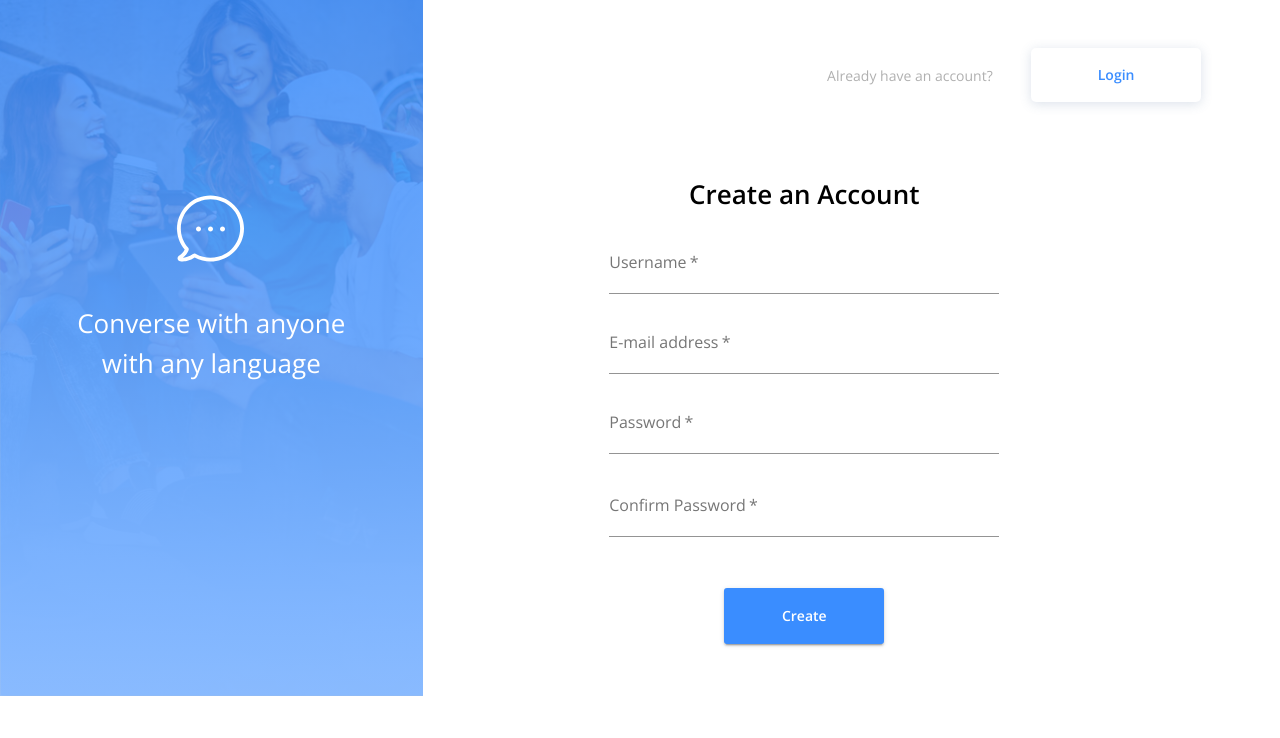
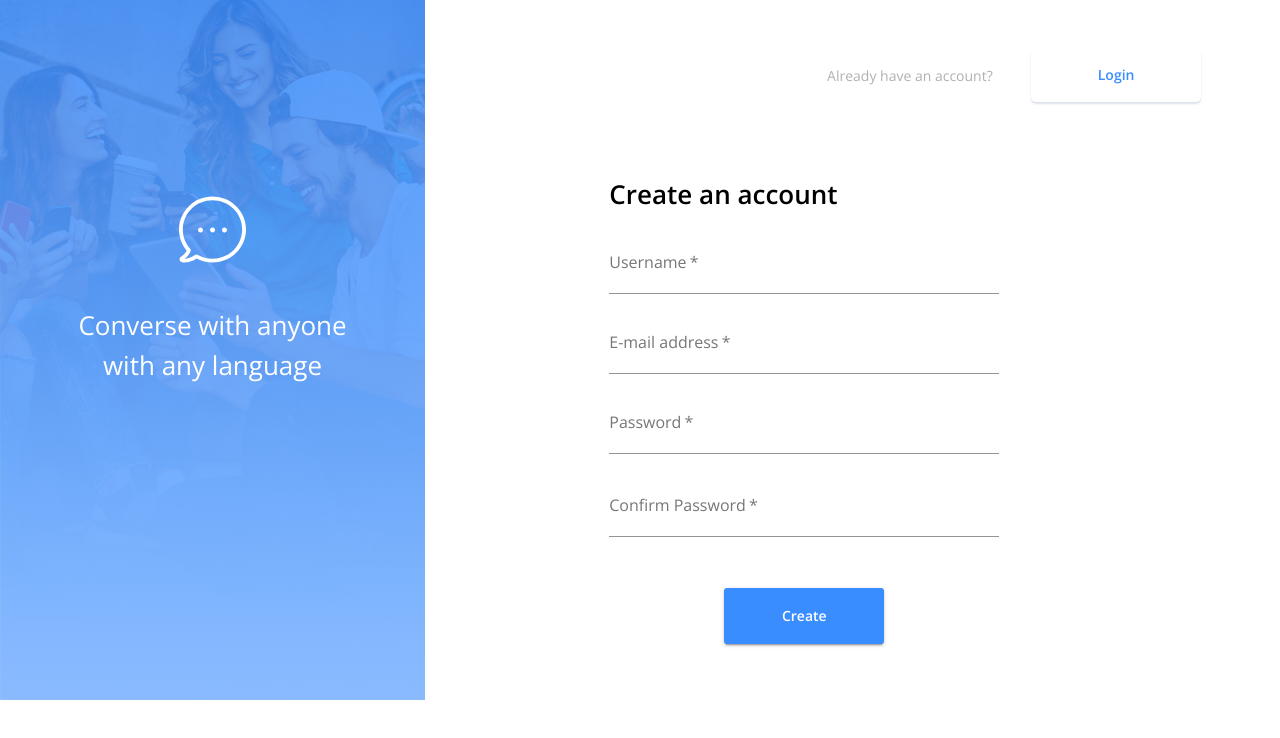
Before and after one commit to Bluekev22/43ed86, a React (Create React App) app in the folder client/: page / in a window 1280 px wide. Shown: the top 738 px of the page. Built offline with nearby package versions, Linux system fonts and the light colour scheme; no server answers.

Commit message:
Create Header component

```diff
--- a/client/src/Login.js
+++ b/client/src/Login.js
@@ -1,89 +1,73 @@
-import React, { useEffect } from 'react';
-import { useHistory } from 'react-router-dom';
-import { Grid, Typography, FormControl, TextField } from '@material-ui/core';
-import { makeStyles } from '@material-ui/core/styles';
-import SideCard from './components/Login/SideCard';
-import LinkContainer from './components/Login/LinkContainer';
-import LoginButton from './components/Login/LoginButton';
+import React, { useEffect } from "react";
+import { useHistory } from "react-router-dom";
+import { Grid, Typography, FormControl, TextField } from "@material-ui/core";
+import { makeStyles } from "@material-ui/core/styles";
+import SideCard from "./components/Login/SideCard";
+import LinkContainer from "./components/Login/LinkContainer";
+import LoginButton from "./components/Login/LoginButton";
+import Header from "./components/Login/Header";
 
 const useStyles = makeStyles((theme) => ({
-  height: '100vh',
   root: {
-    [theme.breakpoints.up('lg')]: {
-      flexDirection: 'row',
-      justifyContent: 'center',
-      alignItems: 'stretch',
+    [theme.breakpoints.up("lg")]: {
+      flexDirection: "row",
+      justifyContent: "center",
+      alignItems: "stretch",
     },
-    [theme.breakpoints.between('sm', 'lg')]: {
-      flexDirection: 'row',
-      justifyContent: 'space-between',
-      alignItems: 'stretch',
+    [theme.breakpoints.between("sm", "lg")]: {
+      flexDirection: "row",
+      justifyContent: "space-between",
+      alignItems: "stretch",
     },
-    [theme.breakpoints.down('sm')]: {
-      flexDirection: 'column',
-      justifyContent: 'center',
-      alignItems: 'center',
-    },
-  },
-  sideCardContainer: {
-    height: '100vh',
-    [theme.breakpoints.down('sm')]: {
-      justifyContent: 'center',
-      margin: 'auto',
+    [theme.breakpoints.down("sm")]: {
+      flexDirection: "column",
+      justifyContent: "center",
+      alignItems: "center",
     },
   },
 
   entireFormContainer: {
-    height: '100vh',
-    flexDirection: 'column',
-    alignItems: 'center',
-    [theme.breakpoints.up('sm')]: {
-      justifyContent: 'flex-start',
+    flexDirection: "column",
+    alignItems: "center",
+    [theme.breakpoints.up("sm")]: {
+      justifyContent: "flex-start",
     },
-    [theme.breakpoints.down('sm')]: {
-      justifyContent: 'center',
+    [theme.breakpoints.down("sm")]: {
+      justifyContent: "center",
     },
   },
 
   loginContainer: {
-    marginTop: '9vh',
-    [theme.breakpoints.up('sm')]: {
-      width: '390px',
-      marginRight: '16vw',
+    marginTop: "9vh",
+    [theme.breakpoints.up("sm")]: {
+      width: "390px",
+      marginRight: "16vw",
     },
-    [theme.breakpoints.down('sm')]: {
-      width: '350px',
-      marginRight: '2vw',
-      marginLeft: '2vw',
-      marginBottom: '12vh',
+    [theme.breakpoints.down("sm")]: {
+      width: "350px",
+      marginRight: "2vw",
+      marginLeft: "2vw",
+      marginBottom: "12vh",
     },
-    [theme.breakpoints.down('xs')]: {
-      width: '70vw',
+    [theme.breakpoints.down("xs")]: {
+      width: "70vw",
     },
   },
-
-  loginStatement: {
-    fontWeight: 600,
-    fontSize: '26px',
-    lineHeight: '40px',
-    textAlign: 'Center',
-  },
-
   textField: {
-    marginTop: '2vh',
-    paddingTop: '2vh',
-    width: '390px',
-    [theme.breakpoints.between('xs', 'sm')]: {
-      marginRight: '16vw',
-      width: '350px',
+    marginTop: "2vh",
+    paddingTop: "2vh",
+    width: "390px",
+    [theme.breakpoints.between("xs", "sm")]: {
+      marginRight: "16vw",
+      width: "350px",
     },
-    [theme.breakpoints.down('xs')]: {
-      width: '70vw',
+    [theme.breakpoints.down("xs")]: {
+      width: "70vw",
     },
   },
   forgotPassword: {
     color: theme.palette.primary.main,
-    fontSize: '12px',
+    fontSize: "12px",
   },
 }));
 
@@ -102,23 +86,13 @@ const Login = ({ user, login }) => {
   };
 
   useEffect(() => {
-    if (user && user.id) history.push('/home');
+    if (user && user.id) history.push("/home");
   }, [user, history]);
 
   return (
     <Grid container className={classes.root}>
-      <Grid
-        container
-        item
-        xl={4}
-        lg={4}
-        md={3}
-        sm={12}
-        xs={12}
-        className={classes.sideCardContainer}
-      >
-        <SideCard />
-      </Grid>
+      <SideCard />
+
       <Grid
         container
         item
@@ -143,9 +117,7 @@ const Login = ({ user, login }) => {
           alignItems="center"
         >
           <Grid item className={classes.loginContainer}>
-            <Typography className={classes.loginStatement}>
-              Welcome back!
-            </Typography>
+            <Header statement="Welcome back!" />
             <form onSubmit={handleLogin}>
               <FormControl margin="normal" required>
                 <TextField
--- a/client/src/Signup.js
+++ b/client/src/Signup.js
@@ -1,92 +1,75 @@
-import React, { useState, useEffect } from 'react';
-import { useHistory } from 'react-router-dom';
+import React, { useState, useEffect } from "react";
+import { useHistory } from "react-router-dom";
 import {
   Grid,
-  Typography,
   FormControl,
   TextField,
   FormHelperText,
-} from '@material-ui/core';
-import { makeStyles } from '@material-ui/core/styles';
-import SideCard from './components/Login/SideCard';
-import LinkContainer from './components/Login/LinkContainer';
-import LoginButton from './components/Login/LoginButton';
+} from "@material-ui/core";
+import { makeStyles } from "@material-ui/core/styles";
+import SideCard from "./components/Login/SideCard";
+import LinkContainer from "./components/Login/LinkContainer";
+import LoginButton from "./components/Login/LoginButton";
+import Header from "./components/Login/Header";
 
 const useStyles = makeStyles((theme) => ({
   root: {
-    [theme.breakpoints.up('lg')]: {
-      flexDirection: 'row',
-      justifyContent: 'center',
-      alignItems: 'stretch',
+    [theme.breakpoints.up("lg")]: {
+      flexDirection: "row",
+      justifyContent: "center",
+      alignItems: "stretch",
     },
-    [theme.breakpoints.between('sm', 'lg')]: {
-      flexDirection: 'row',
-      justifyContent: 'space-between',
-      alignItems: 'stretch',
+    [theme.breakpoints.between("sm", "lg")]: {
+      flexDirection: "row",
+      justifyContent: "space-between",
+      alignItems: "stretch",
     },
-    [theme.breakpoints.down('sm')]: {
-      flexDirection: 'column',
-      justifyContent: 'center',
-      alignItems: 'center',
-    },
-  },
-  sideCardContainer: {
-    [theme.breakpoints.down('sm')]: {
-      justifyContent: 'center',
-      margin: 'auto',
+    [theme.breakpoints.down("sm")]: {
+      flexDirection: "column",
+      justifyContent: "center",
+      alignItems: "center",
     },
   },
 
   entireFormContainer: {
-    flexDirection: 'column',
-    alignItems: 'center',
-    [theme.breakpoints.up('sm')]: {
-      justifyContent: 'flex-start',
+    flexDirection: "column",
+    alignItems: "center",
+    [theme.breakpoints.up("sm")]: {
+      justifyContent: "flex-start",
     },
-    [theme.breakpoints.down('sm')]: {
-      justifyContent: 'center',
+    [theme.breakpoints.down("sm")]: {
+      justifyContent: "center",
     },
   },
 
   loginContainer: {
-    marginTop: '9vh',
-    [theme.breakpoints.up('sm')]: {
-      width: '390px',
-      marginRight: '16vw',
+    marginTop: "9vh",
+    [theme.breakpoints.up("sm")]: {
+      width: "390px",
+      marginRight: "16vw",
     },
-    [theme.breakpoints.down('sm')]: {
-      width: '350px',
-      marginRight: '2vw',
-      marginLeft: '2vw',
-      marginBottom: '12vh',
+    [theme.breakpoints.down("sm")]: {
+      width: "350px",
+      marginRight: "2vw",
+      marginLeft: "2vw",
+      marginBottom: "12vh",
     },
-    [theme.breakpoints.down('xs')]: {
-      width: '70vw',
+    [theme.breakpoints.down("xs")]: {
+      width: "70vw",
     },
   },
 
-  loginStatement: {
-    fontWeight: 600,
-    fontSize: '26px',
-    lineHeight: '40px',
-    textAlign: 'Center',
-  },
-
   textField: {
-    marginTop: '2vh',
-    paddingTop: '2vh',
-    width: '390px',
-    [theme.breakpoints.between('xs', 'sm')]: {
-      marginRight: '16vw',
-      width: '350px',
+    marginTop: "2vh",
+    paddingTop: "2vh",
+    width: "390px",
+    [theme.breakpoints.between("xs", "sm")]: {
+      marginRight: "16vw",
+      width: "350px",
     },
-    [theme.breakpoints.down('xs')]: {
-      width: '70vw',
+    [theme.breakpoints.down("xs")]: {
+      width: "70vw",
     },
-  },
-  forgotPassword: {
-    color: theme.palette.primary.main,
-    fontSize: '12px',
   },
 }));
 
@@ -106,30 +89,20 @@ const Signup = ({ user, register }) => {
     const confirmPassword = formElements.confirmPassword.value;
 
     if (password !== confirmPassword) {
-      setFormErrorMessage({ confirmPassword: 'Passwords must match' });
+      setFormErrorMessage({ confirmPassword: "Passwords must match" });
       return;
     }
     await register({ username, email, password });
   };
 
   useEffect(() => {
-    if (user && user.id) history.push('/home');
+    if (user && user.id) history.push("/home");
   }, [user, history]);
 
   return (
     <Grid container className={classes.root}>
-      <Grid
-        container
-        item
-        xl={4}
-        lg={4}
-        md={3}
-        sm={12}
-        xs={12}
-        className={classes.sideCardContainer}
-      >
-        <SideCard />
-      </Grid>
+      <SideCard />
+
       <Grid
         container
         item
@@ -154,9 +127,7 @@ const Signup = ({ user, register }) => {
           alignItems="center"
         >
           <Grid item className={classes.loginContainer}>
-            <Typography className={classes.loginStatement}>
-              Create an Account
-            </Typography>
+            <Header statement="Create an account" />
             <form onSubmit={handleRegister}>
               <Grid>
                 <Grid>
--- /dev/null
+++ b/client/src/components/Login/Header.js
@@ -0,0 +1,18 @@
+import React from "react";
+import { Typography } from "@material-ui/core";
+import { makeStyles } from "@material-ui/core/styles";
+
+const useStyles = makeStyles(() => ({
+  statement: {
+    fontWeight: 600,
+    fontSize: "26px",
+    lineHeight: "40px",
+  },
+}));
+
+const Header = ({ statement }) => {
+  const classes = useStyles();
+  return <Typography className={classes.statement}>{statement}</Typography>;
+};
+
+export default Header;
--- a/client/src/components/Login/SideCard.js
+++ b/client/src/components/Login/SideCard.js
@@ -1,53 +1,65 @@
-import React from 'react';
-import { Grid, Box, Typography } from '@material-ui/core';
-import { makeStyles } from '@material-ui/core/styles';
-import bgImage from '../../assets/bgImage.png';
-import bubble from '../../assets/bubble.svg';
+import React from "react";
+import { Grid, Box, Typography } from "@material-ui/core";
+import { makeStyles } from "@material-ui/core/styles";
+import bgImage from "../../assets/bgImage.png";
+import bubble from "../../assets/bubble.svg";
 
-const useStyles = makeStyles(() => ({
+const useStyles = makeStyles((theme) => ({
+  sideCardContainer: {
+    [theme.breakpoints.down("sm")]: {
+      justifyContent: "center",
+      margin: "auto",
+    },
+  },
   bgImage: {
-    maxHeight: '696px',
-    position: 'relative',
+    maxHeight: "700px",
+    position: "relative",
   },
   imageOverlay: {
-    position: 'absolute',
+    position: "absolute",
     top: 0,
     left: 0,
-    height: '100%',
-    width: '100%',
-    background: 'linear-gradient(180deg, #3A8DFF 0%, #86B9FF 100%)',
+    height: "100%",
+    width: "100%",
+    background: "linear-gradient(180deg, #3A8DFF 0%, #86B9FF 100%)",
     opacity: 0.85,
   },
   textBubble: {
-    position: 'absolute',
-    top: '28%',
-    left: '42%',
+    position: "absolute",
+    top: "28%",
+    left: "42%",
   },
   imageCaption: {
-    position: 'absolute',
-    top: '43.5%',
-    left: '12.5%',
+    position: "absolute",
+    top: "43.5%",
+    left: "12.5%",
     height: 100,
-    width: '75%',
-    color: 'white',
-    fontWeight: '400',
-    fontSize: '26px',
-    textAlign: 'center',
-    lineHeight: '40px',
+    width: "75%",
+    color: "white",
+    fontWeight: "400",
+    fontSize: "26px",
+    textAlign: "center",
+    lineHeight: "40px",
   },
 }));
 
 const SideCard = () => {
   const classes = useStyles();
   return (
+    <Grid
+      container
+      item
+      xl={4}
+      lg={4}
+      md={3}
+      sm={12}
+      xs={12}
+      className={classes.sideCardContainer}
+    >
       <Grid item>
         <Box className={classes.bgImage}>
           <Box className={classes.imageOverlay}></Box>
-        <img
-          style={{ maxHeight: '696px' }}
-          src={bgImage}
-          alt="People texting"
-        />
+          <img src={bgImage} alt="People texting" />
           <Box className={classes.textBubble}>
             <img src={bubble} alt="Text bubble" />
           </Box>
@@ -56,6 +68,7 @@ const SideCard = () => {
           </Typography>
         </Box>
       </Grid>
+    </Grid>
   );
 };
 
--- a/client/src/index.css
+++ b/client/src/index.css
@@ -1,6 +1,5 @@
 body {
   margin: 0;
-  max-width: '100vh';
   font-family: -apple-system, BlinkMacSystemFont, "Segoe UI", "Roboto", "Oxygen", "Ubuntu",
     "Cantarell", "Fira Sans", "Droid Sans", "Helvetica Neue", sans-serif;
   -webkit-font-smoothing: antialiased;
```
Also changed, not shown: client/src/components/Login/LinkButton.js (+10 -10 lines). Lines whose indentation alone changed are shown as unchanged.
